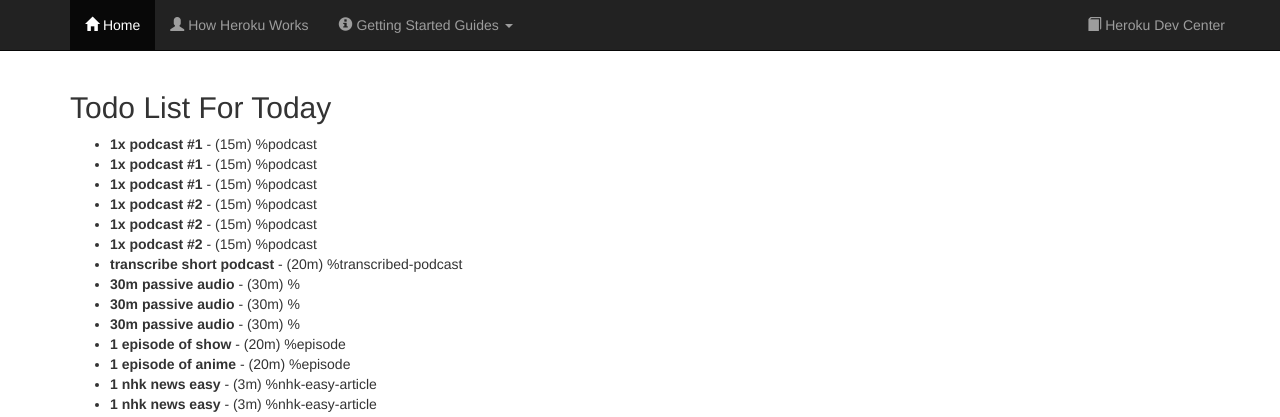
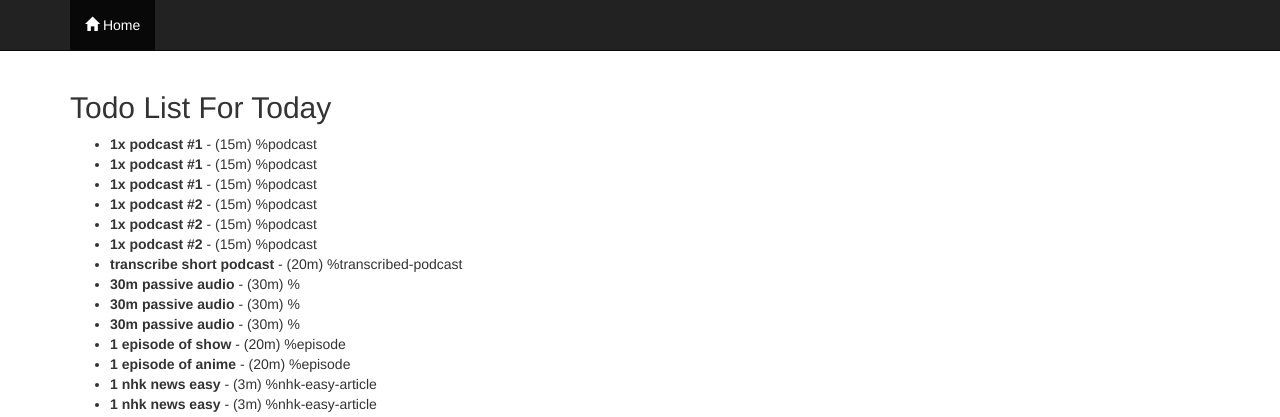
Before and after one commit to ehaliewicz/time-tracker, a Django app: page /today/ in a window 1280 px wide. Shown: the top 417 px of the page. Run offline with Django 3.2, Linux system fonts and the light colour scheme; data comes from the database, SQL or seed files in the repository; data that the repository does not hold is empty; some libraries are stand-ins or nearby versions.

Commit message:
remove links from header

```diff
--- a/hello/templates/base.html
+++ b/hello/templates/base.html
@@ -50,29 +50,6 @@
       <li class="active">
         <a href="/"><span class="glyphicon glyphicon-home"></span> Home</a>
       </li>
-      <li>
-        <a href="https://devcenter.heroku.com/articles/how-heroku-works"><span class="glyphicon glyphicon-user"></span> How Heroku Works</a>
-      </li>
-      <li class="dropdown">
-        <a href="#" class="dropdown-toggle" data-toggle="dropdown" role="button" aria-expanded="false"><span class="glyphicon glyphicon-info-sign"></span> Getting Started Guides <span class="caret"></span></a>
-          <ul class="dropdown-menu" role="menu">
-            <li><a href="https://devcenter.heroku.com/articles/getting-started-with-ruby">Getting Started with Ruby on Heroku</a></li>
-            <li><a href="https://devcenter.heroku.com/articles/getting-started-with-nodejs">Getting Started with Node on Heroku</a></li>
-            <li><a href="https://devcenter.heroku.com/articles/getting-started-with-php">Getting Started with PHP on Heroku</a></li>
-            <li><a href="https://devcenter.heroku.com/articles/getting-started-with-python">Getting Started with Python on Heroku</a></li>
-            <li><a href="https://devcenter.heroku.com/articles/getting-started-with-java">Getting Started with Java on Heroku</a></li>
-            <li><a href="https://devcenter.heroku.com/articles/getting-started-with-clojure">Getting Started with Clojure on Heroku</a></li>
-            <li><a href="https://devcenter.heroku.com/articles/getting-started-with-scala">Getting Started with Scala on Heroku</a></li>
-            <li class="divider"></li>
-            <li><a href="https://devcenter.heroku.com/articles/getting-started-with-heroku-and-connect-without-local-dev">Getting Started on Heroku with Heroku Connect</a></li>
-            <li><a href="https://devcenter.heroku.com/articles/getting-started-with-jruby">Getting Started with Ruby on Heroku (Microsoft Windows)</a></li>
-          </ul>
-      </li>
-    </ul>
-    <ul class="nav navbar-nav navbar-right">
-      <li class="navbar-right">
-        <a href="https://devcenter.heroku.com"><span class="glyphicon glyphicon-book"></span> Heroku Dev Center</a>
-      </li>
     </ul>
   </div>
 </nav>
```
